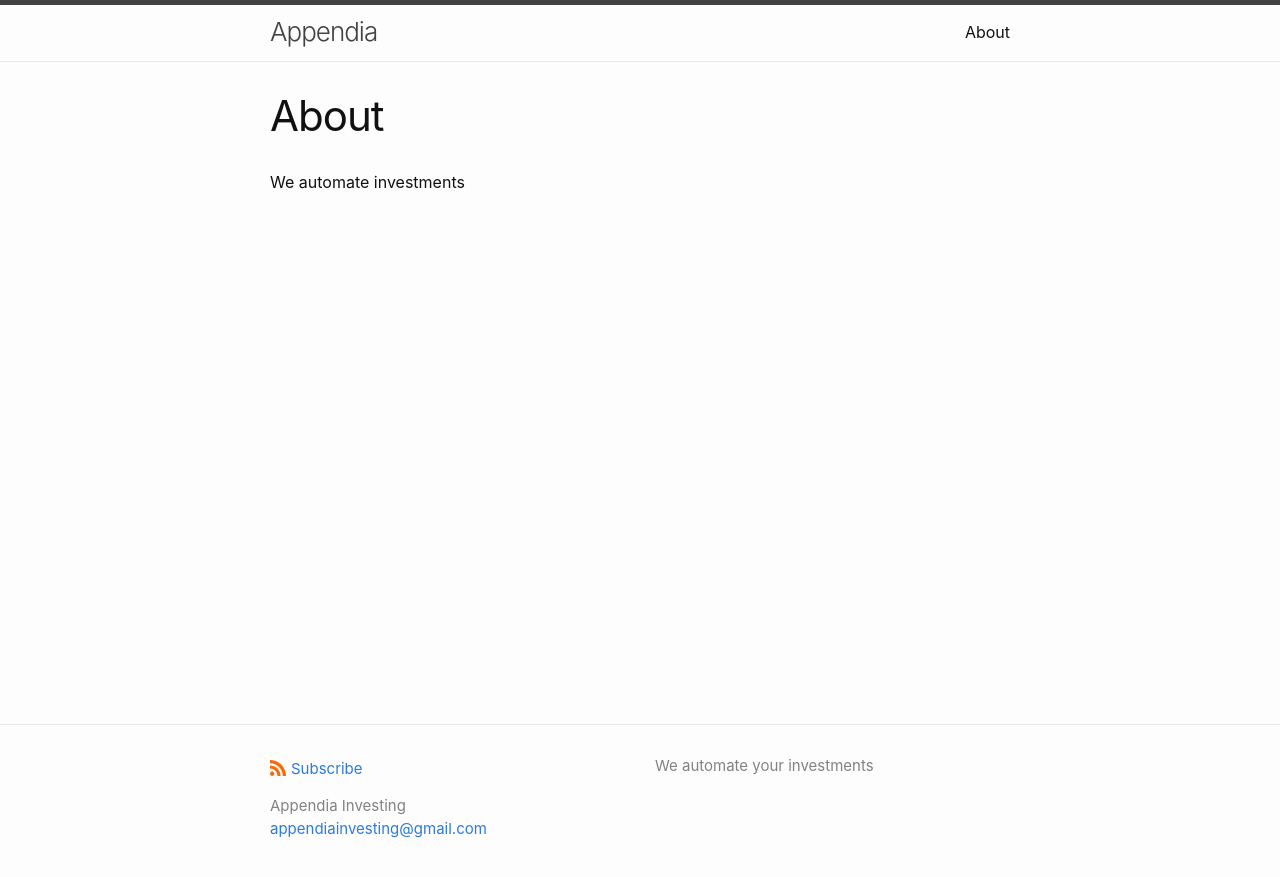
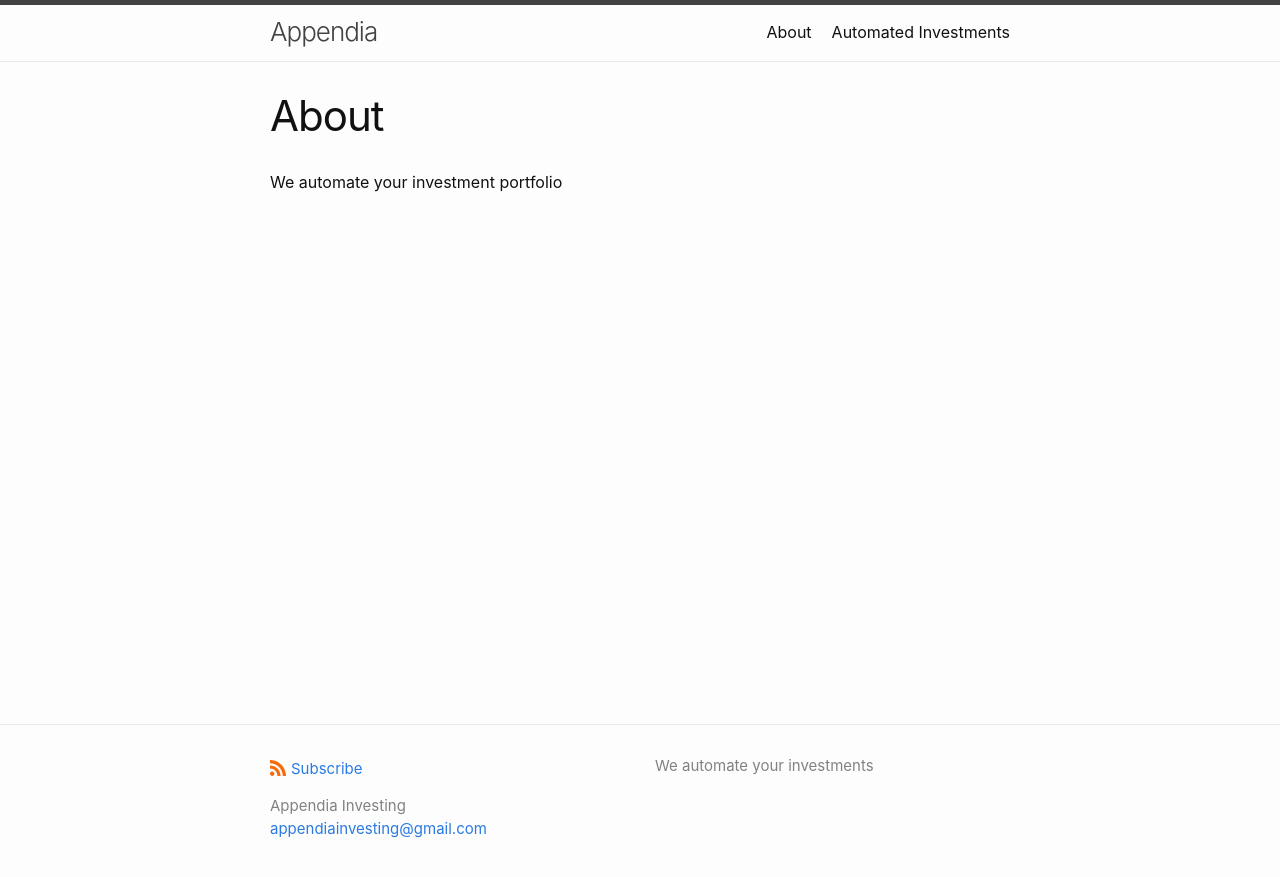
Before and after one commit to Appendia/appendia.github.io, a Jekyll site: the page built from about.md, in a window 1280 px wide. Shown: the top 877 px of the page. Built offline with Jekyll 4.4.1, drawn with Linux system fonts in a browser that asks for light colours.

Commit message:
Touch Up
Changes the wording a bit to reflect a more accurate and brief description of us

```diff
--- a/about.md
+++ b/about.md
@@ -3,4 +3,4 @@ layout: page
 title: About
 ---
 
-We automate investments
+We automate your investment portfolio
```
Also changed, not shown: index.md (+2 -0 lines).
